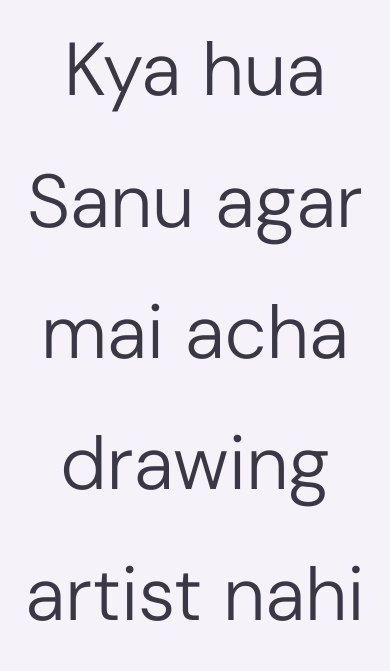
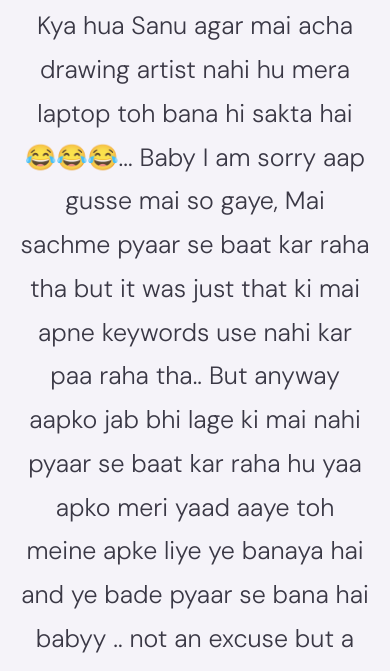
Before and after one commit to atharva-mishra-1857/Drawing-artist, a plain HTML site: page index.html in a window 390 px wide. Shown: the part 166-837 px from the top of the page. Drawn offline with nearby package versions, Linux system fonts and the light colour scheme; a web font is replaced by a local one.

Commit message:
made mobile-view related changes

```diff
--- a/index.html
+++ b/index.html
@@ -350,7 +350,7 @@
   /* Improve paragraph readability on mobile screens */
 @media (max-width: 600px) {
   .subtitle {
-    font-size: 75px;
+    font-size: 25px;
     padding: 0 4px;
     font-weight: 100;
   }
```
